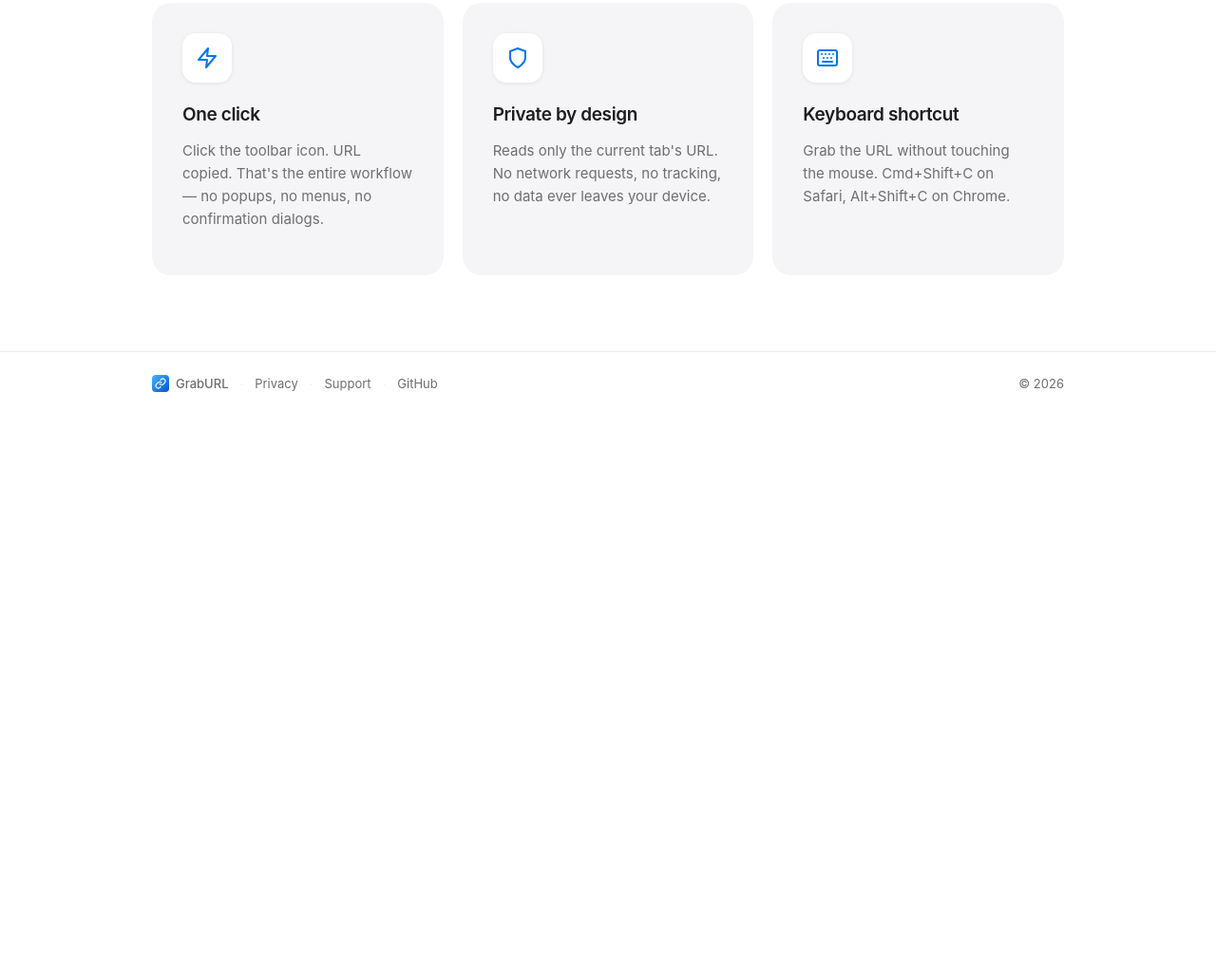
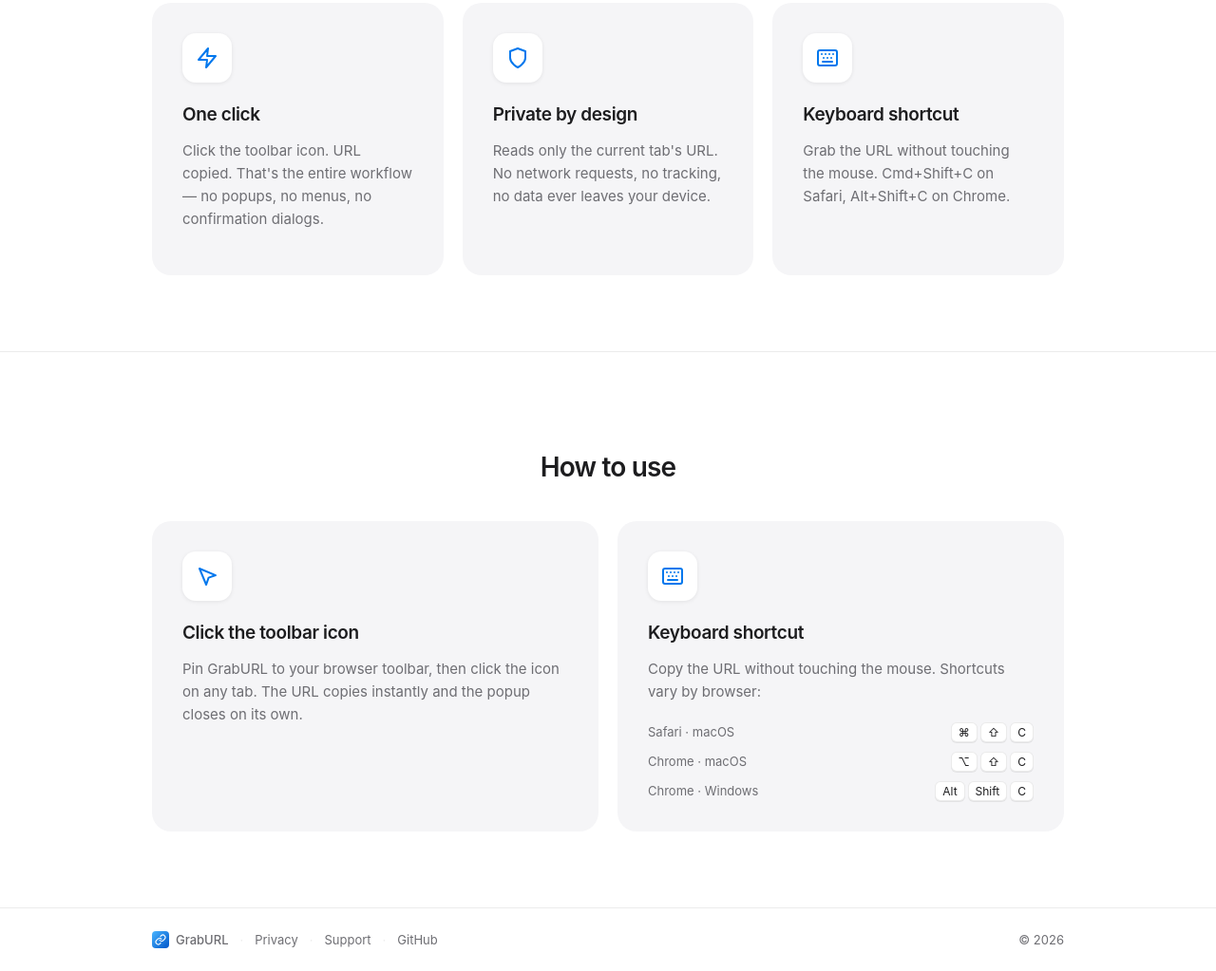
Before and after one commit to schmoli-org/graburl, an Astro site in the folder web/: page / in a window 1280 px wide. Shown: the part 1099-2122 px from the top of the page at 95% size. Before the commit the page ends 1536 px from the top, so only its background shows below. Built offline with nearby package versions, Linux system fonts and the light colour scheme; Astro itself is replaced by a stand-in of ours.

Commit message:
feat(web): add "How to use" section with per-browser keyboard shortcuts
Adds a two-card section after the features grid explaining both usage
methods (toolbar click and keyboard shortcut) with exact key values for
Safari/macOS, Chrome/macOS, and Chrome/Windows.

```diff
--- a/web/src/pages/index.astro
+++ b/web/src/pages/index.astro
@@ -162,6 +162,50 @@ import Layout from '../layouts/Layout.astro';
           </div>
           <h3>Keyboard shortcut</h3>
           <p>Grab the URL without touching the mouse. Cmd+Shift+C on Safari, Alt+Shift+C on Chrome.</p>
+        </div>
+      </div>
+    </section>
+
+    <!-- ── How to use ── -->
+    <section class="how-to">
+      <div class="how-to-inner">
+        <h2 class="how-to-heading">How to use</h2>
+        <div class="how-to-grid">
+          <div class="how-to-card">
+            <div class="feature-icon-wrap">
+              <svg width="24" height="24" viewBox="0 0 24 24" fill="none" stroke="#0077ED" stroke-width="2" stroke-linecap="round" stroke-linejoin="round" aria-hidden="true">
+                <path d="m4 4 7.07 17 2.51-7.39L21 11.07z"/>
+              </svg>
+            </div>
+            <h3>Click the toolbar icon</h3>
+            <p>Pin GrabURL to your browser toolbar, then click the icon on any tab. The URL copies instantly and the popup closes on its own.</p>
+          </div>
+          <div class="how-to-card">
+            <div class="feature-icon-wrap">
+              <svg width="24" height="24" viewBox="0 0 24 24" fill="none" stroke="#0077ED" stroke-width="2" stroke-linecap="round" stroke-linejoin="round" aria-hidden="true">
+                <rect x="2" y="4" width="20" height="16" rx="2" ry="2"/>
+                <path d="M6 8h.01"/><path d="M10 8h.01"/><path d="M14 8h.01"/><path d="M18 8h.01"/>
+                <path d="M8 12h.01"/><path d="M12 12h.01"/><path d="M16 12h.01"/>
+                <path d="M7 16h10"/>
+              </svg>
+            </div>
+            <h3>Keyboard shortcut</h3>
+            <p>Copy the URL without touching the mouse. Shortcuts vary by browser:</p>
+            <div class="shortcut-list">
+              <div class="shortcut-row">
+                <span class="shortcut-label">Safari · macOS</span>
+                <span class="shortcut-keys"><kbd>⌘</kbd><kbd>⇧</kbd><kbd>C</kbd></span>
+              </div>
+              <div class="shortcut-row">
+                <span class="shortcut-label">Chrome · macOS</span>
+                <span class="shortcut-keys"><kbd>⌥</kbd><kbd>⇧</kbd><kbd>C</kbd></span>
+              </div>
+              <div class="shortcut-row">
+                <span class="shortcut-label">Chrome · Windows</span>
+                <span class="shortcut-keys"><kbd>Alt</kbd><kbd>Shift</kbd><kbd>C</kbd></span>
+              </div>
+            </div>
+          </div>
         </div>
       </div>
     </section>
@@ -594,6 +638,87 @@ import Layout from '../layouts/Layout.astro';
     color: var(--text-2);
   }
 
+  /* ── How to use ── */
+  .how-to {
+    padding: 80px 24px;
+    border-top: 1px solid var(--border);
+  }
+
+  .how-to-inner {
+    max-width: 960px;
+    margin: 0 auto;
+  }
+
+  .how-to-heading {
+    font-size: 28px;
+    font-weight: 600;
+    letter-spacing: -0.03em;
+    text-align: center;
+    margin-bottom: 40px;
+    color: var(--text);
+  }
+
+  .how-to-grid {
+    display: grid;
+    grid-template-columns: repeat(auto-fit, minmax(300px, 1fr));
+    gap: 20px;
+  }
+
+  .how-to-card {
+    background: var(--bg-alt);
+    border-radius: 20px;
+    padding: 32px;
+  }
+
+  .how-to-card h3 {
+    font-size: 19px;
+    font-weight: 600;
+    letter-spacing: -0.02em;
+    margin-bottom: 10px;
+  }
+
+  .how-to-card > p {
+    font-size: 15px;
+    line-height: 1.6;
+    color: var(--text-2);
+    margin-bottom: 20px;
+  }
+
+  .shortcut-list {
+    display: flex;
+    flex-direction: column;
+    gap: 10px;
+  }
+
+  .shortcut-row {
+    display: flex;
+    align-items: center;
+    justify-content: space-between;
+    gap: 12px;
+  }
+
+  .shortcut-label {
+    font-size: 13px;
+    color: var(--text-2);
+  }
+
+  .shortcut-keys {
+    display: flex;
+    align-items: center;
+    gap: 3px;
+  }
+
+  kbd {
+    display: inline-block;
+    padding: 2px 7px;
+    font-size: 12px;
+    font-family: inherit;
+    background: var(--bg);
+    border: 1px solid var(--border);
+    border-radius: 6px;
+    box-shadow: 0 1px 0 var(--border);
+    color: var(--text);
+  }
 
   /* ── Footer ── */
   .footer {
```
